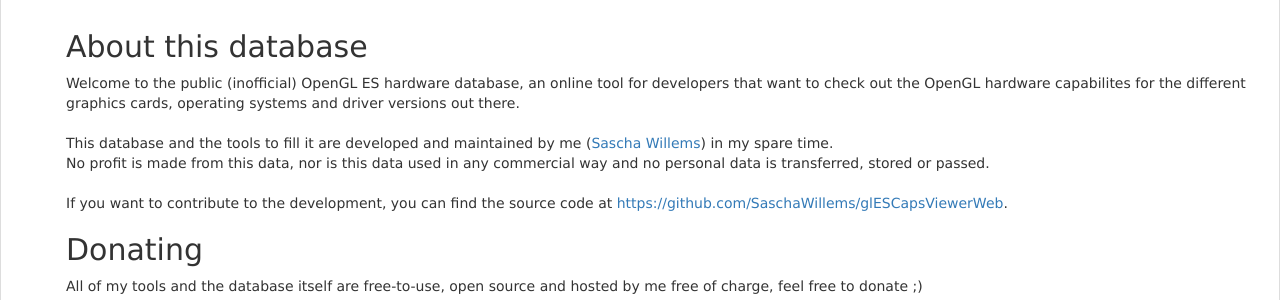
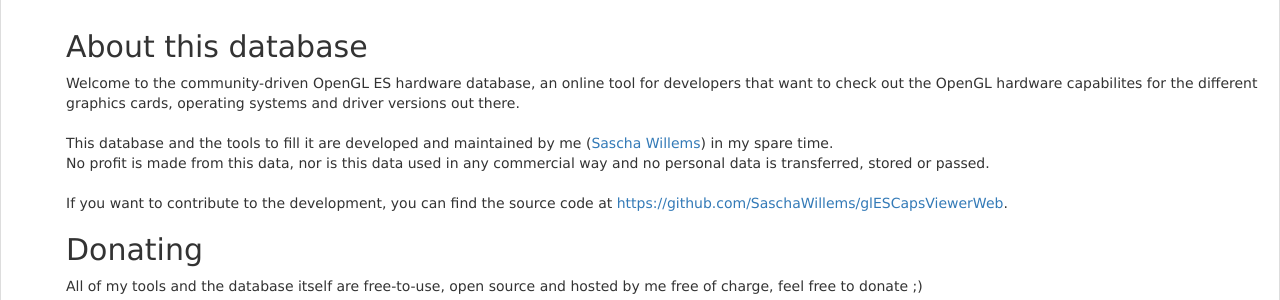
Before and after one commit to SaschaWillems/opengles.gpuinfo.org, a PHP site: page /about.php in a window 1280 px wide. Shown: the part 51-351 px from the top of the page. Run offline with PHP 8.4, Linux system fonts and the light colour scheme; a stand-in replaces the project's code that opens the database connection; some libraries are stand-ins or nearby versions.

Commit message:
About page

```diff
--- a/about.php
+++ b/about.php
@@ -26,7 +26,7 @@
 		<div class="panel-body" style="margin-left:50px; width:65%px;">
 			<h2>About this database</h2>
 			<div>
-				Welcome to the public (inofficial) OpenGL ES hardware database, an online tool for developers that want to check out the OpenGL hardware capabilites for the different<br>
+				Welcome to the community-driven OpenGL ES hardware database, an online tool for developers that want to check out the OpenGL hardware capabilites for the different<br>
 				graphics cards, operating systems and driver versions out there.<br><br>
 				This database and the tools to fill it are developed and maintained by me (<a href="http://www.saschawillems.de/" target="_blank">Sascha Willems</a>) in my spare time.<br>
 				No profit is made from this data, nor is this data used in any commercial way and no personal data is transferred, stored or passed.<br><br>
--- a/backend/reports.php
+++ b/backend/reports.php
@@ -33,7 +33,7 @@
     // Ordering
     $orderByColumn = '';
     $orderByDir = '';
-    if (isset($_REQUEST['order']) && count($_REQUEST['order'] > 0)) {
+    if (isset($_REQUEST['order'])) {
         $orderByColumn = $_REQUEST['order'][0]['column'];
         $orderByDir = $_REQUEST['order'][0]['dir'];
     }
```
Also changed, not shown: 1 other file.
